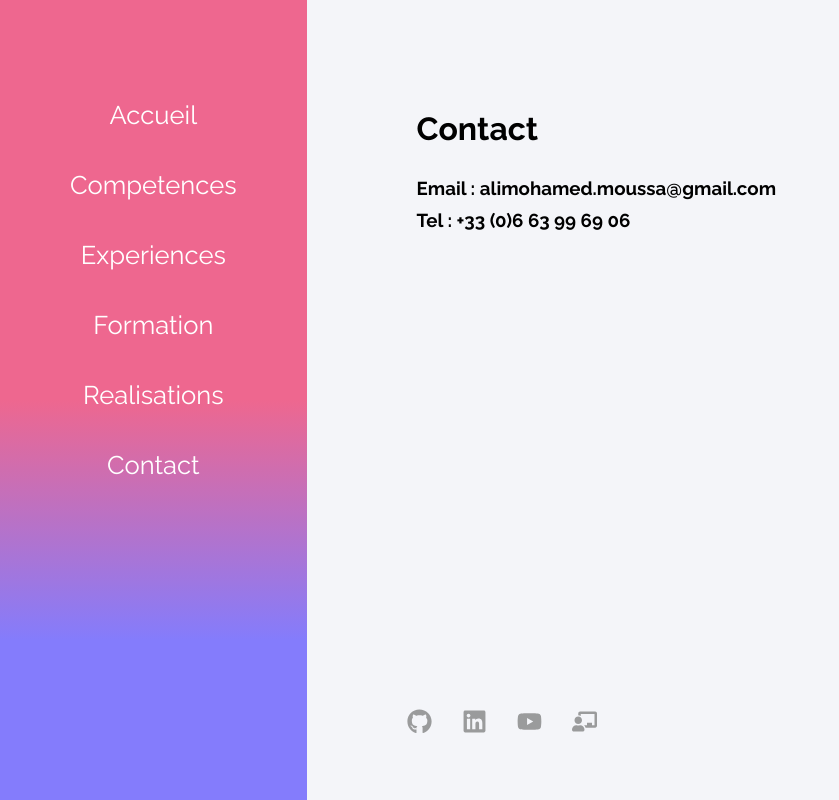
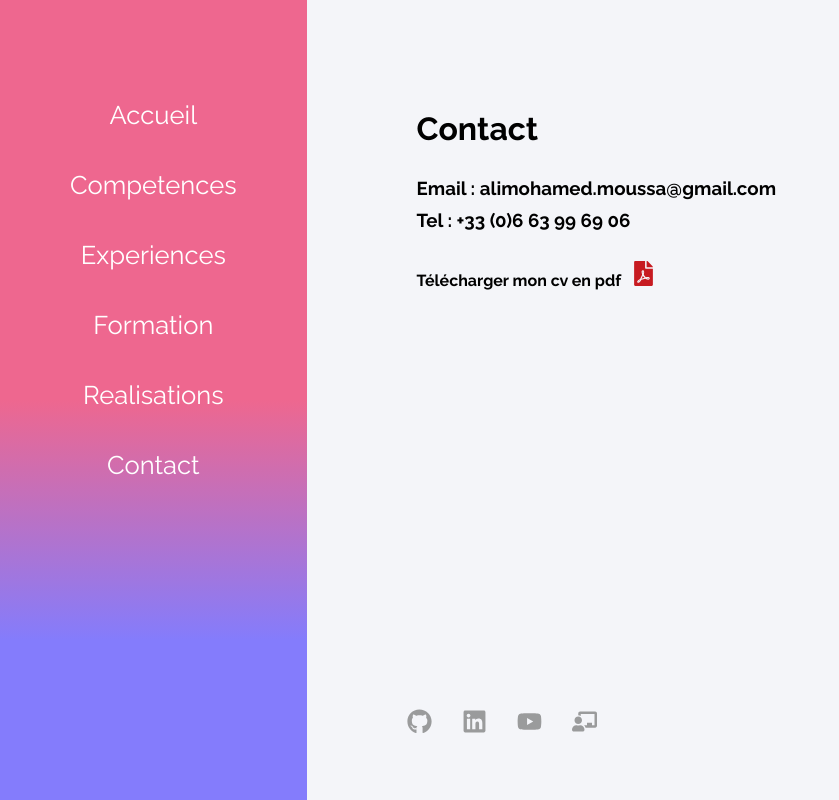
Before and after one commit to alimohamed-moussa/cvperso, a React (Create React App) app: page /contact in a window 1280 px wide. Shown: the whole page, without its empty margins (0-839 px from the left). Built offline with nearby package versions, Linux system fonts and the light colour scheme.

Commit message:
Ajout du cv en pdf

```diff
--- a/src/App.css
+++ b/src/App.css
@@ -102,6 +102,14 @@ h1,h2,h3,h4,p{
   font-size: 25px;
   color: #9A9B9C;
 }
+.pdf-container {
+  margin-top: 30px;
+  display: flex;
+}
+.pdf-icon {
+  font-size: 25px;
+  color: #C71B21;
+}
 .social i:hover
 {
   color: #000;
--- a/src/contents/Contact.js
+++ b/src/contents/Contact.js
@@ -1,4 +1,6 @@
 import React, { Component } from 'react';
+import {Link} from 'react-router-dom';
+import { FaFilePdf } from 'react-icons/fa';
 import Social from '../components/Social';
 
 class Contact extends Component {
@@ -10,6 +12,10 @@ class Contact extends Component {
                 <h1 className="subtopic">Contact</h1>
                 <h3>Email  :   alimohamed.moussa@gmail.com</h3>
                 <h3>Tel   :   +33 (0)6 63 99 69 06</h3>
+                <div className="pdf-container">
+                    <h4>Télécharger mon cv en pdf</h4>
+                    <Link to="/public/cv/cv.pdf" target="_blank"  className="pdf-icon" download><FaFilePdf /></Link>
+                </div>
                 <Social />
             </div>
         )
```
Also changed, not shown: 1 other file (tests, documents, lock files or other folders).
